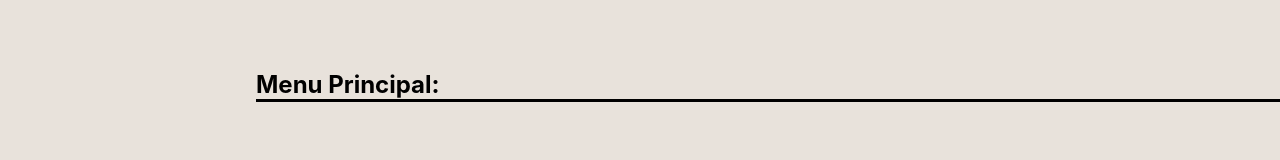
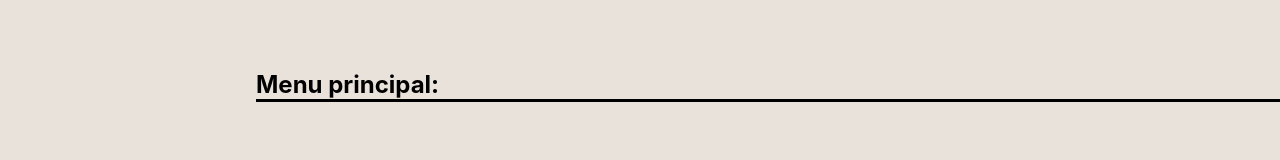
Before and after one commit to sergiohonda/Case_Integrado, a React (Create React App) app in the folder case_integrado/: page / in a window 1280 px wide. Shown: the part 254-414 px from the top of the page. Built offline with nearby package versions, Linux system fonts and the light colour scheme; the HTML template or start-up script is replaced by a standard one.

Commit message:
Conserta a pagina inicial mais uma vez

```diff
--- a/case_integrado/src/Pages/Home/index.js
+++ b/case_integrado/src/Pages/Home/index.js
@@ -12,7 +12,7 @@ export default function Home(){
             <Header/>
             <div className="listaPrincipal">
                 <div className="titulo">
-                    <h2>Menu Principal:</h2>
+                    <h2>Menu principal:</h2>
                 </div>
                 <div className="imagens">
                     <div className='box-imagens'>
```
